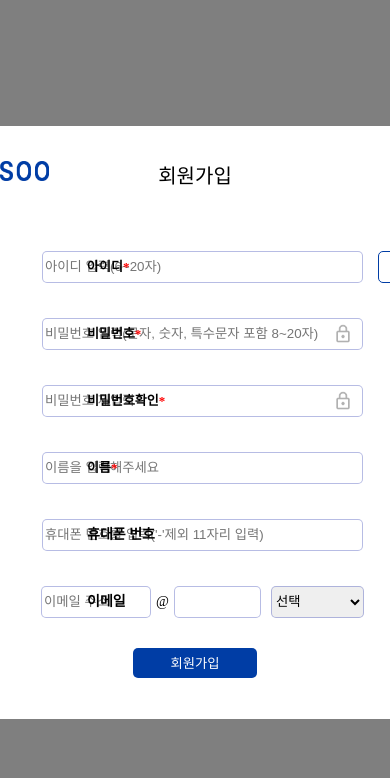
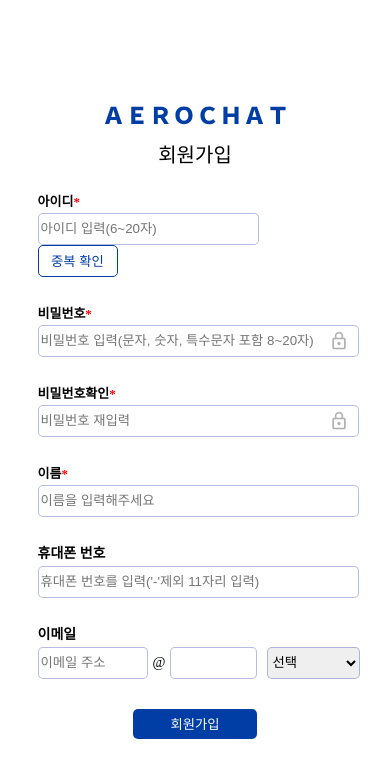
Before and after one commit to sooocong/llmchat-frontend, a React (Create React App) app: page /signup in a window 390 px wide. Shown: the top 778 px of the page. Built offline with nearby package versions, Linux system fonts and the light colour scheme; a web font is replaced by a local one.

Commit message:
feat: Implement responsive design     - 회원가입 컴포넌트 반응형 구현     - HTML DOM 접근 방식 변경

```diff
--- a/src/components/Signup/Signup.module.css
+++ b/src/components/Signup/Signup.module.css
@@ -51,7 +51,7 @@
   top: 40px;
 }
 
-.btn_close {
+/* .btn_close {
   width: 20px;
   height: 20px;
   color: #003da5;
@@ -65,7 +65,7 @@
   position: absolute;
   top: 26px;
   right: 32px;
-}
+} */
 
 .signup_detail {
   display: flex;
@@ -140,6 +140,11 @@
   cursor: pointer;
 }
 
+.email_section {
+  display: flex;
+  align-items: center;
+}
+
 .signup_email_input {
   width: 104px;
   height: 28px;
@@ -204,3 +209,81 @@
   margin-top: 5px;
   margin-bottom: 0px;
 }
+
+.mobile_logo {
+  display: none;
+}
+
+@media (max-width: 1279px) {
+  .modal {
+    background-color: white;
+  }
+
+  .signup_modal {
+    justify-content: center;
+  }
+
+  .mobile_logo {
+    display: inline-block;
+  }
+
+  .signup_title {
+    display: flex;
+    flex-direction: column;
+    align-items: center;
+  }
+
+  .fasoo_icon {
+    display: none;
+  }
+
+  .signup_title_txt {
+    position: inherit;
+    margin-top: 20px;
+  }
+
+  .signup_detail {
+    align-items: center;
+  }
+
+  .signup_id,
+  .signup_pw,
+  .signup_chkpw,
+  .signup_name,
+  .signup_phone,
+  .signup_email {
+    width: 315px;
+    flex-direction: column;
+    align-items: flex-start;
+    margin-top: 30px;
+    position: relative;
+  }
+
+  .signup_info1,
+  .signup_info2 {
+    position: static;
+    margin-bottom: 5px;
+  }
+
+  .signup_input,
+  .signup_id input,
+  .signup_pw_input,
+  .signup_email_input {
+    margin: 0px;
+  }
+
+  .signup_id input {
+    width: 215px;
+    margin-right: 20px;
+  }
+
+  .msg_section {
+    width: 315px;
+    position: relative;
+  }
+
+  .error_msg {
+    position: absolute;
+    left: 0;
+  }
+}
--- a/src/components/Signup/Signup.tsx
+++ b/src/components/Signup/Signup.tsx
@@ -1,18 +1,11 @@
-import React, { useCallback, useState } from 'react';
+import React, { useCallback, useRef, useState } from 'react';
 import styles from './Signup.module.css';
 import fasoo_icon from '../../assets/fasoo_icon.png';
 import axios from 'axios';
 import { useNavigate } from 'react-router-dom';
+import { ReactComponent as AerochatLogo } from '../../assets/aerochatLogo.svg';
 
-function Signup({
-  openLogin,
-  openSignup,
-  closeSignup,
-}: {
-  openLogin: () => void;
-  openSignup: boolean;
-  closeSignup: () => void;
-}) {
+function Signup() {
   const url = 'https://api.aero-chat.com';
   const [id, setId] = useState<string | null>('');
   const [pw, setPw] = useState<string | null>('');
@@ -25,6 +18,7 @@ function Signup({
   const [phone, setPhone] = useState<string | null>('');
   const [emailId, setEmailId] = useState<string | null>('');
   const [domain, setDomain] = useState<string | null>('');
+  const emailRef = useRef<any>(null);
   const navigate = useNavigate();
 
   const onChangeId = useCallback((e: React.ChangeEvent<HTMLInputElement>) => {
@@ -66,16 +60,13 @@ function Signup({
   );
 
   const setEmail = (e: { target: { value: string } }) => {
-    const emailTxt: HTMLInputElement = document.querySelector(
-      '#email_txt'
-    ) as HTMLInputElement;
     if (e.target.value !== 'write') {
-      emailTxt.value = e.target.value;
-      emailTxt.disabled = true;
+      emailRef.current.value = e.target.value;
+      emailRef.current.disabled = true;
       setDomain(e.target.value);
     } else {
-      emailTxt.value = '';
-      emailTxt.disabled = false;
+      emailRef.current.value = '';
+      emailRef.current.disabled = false;
     }
   };
 
@@ -124,20 +115,19 @@ function Signup({
   };
 
   return (
-    <div className={openSignup ? styles.modal : styles.closeModal}>
+    <div className={styles.modal}>
       <div className={styles.signup_modal}>
         <div className={styles.signup_top}>
           <img className={styles.fasoo_icon} src={fasoo_icon} alt="fasoo" />
           <div className={styles.signup_title}>
+            <AerochatLogo className={styles.mobile_logo} />
             <h1 className={styles.signup_title_txt}>회원가입</h1>
           </div>
-          <button className={styles.btn_close} onClick={closeSignup}>
-            X
-          </button>
         </div>
         <div className={styles.signup_detail}>
           <div className={styles.signup_id}>
             <h1 className={styles.signup_info1}>아이디</h1>
+            <div>
               <input
                 className={styles.signup_input}
                 required
@@ -148,6 +138,7 @@ function Signup({
               <button className={styles.btn_dup} onClick={chkDup}>
                 중복 확인
               </button>
+            </div>
           </div>
           <div className={styles.msg_section}>
             <p className={idError ? styles.error_msg : styles.error_msg_none}>
@@ -206,6 +197,8 @@ function Signup({
           </div>
           <div className={styles.signup_email}>
             <h1 className={styles.signup_info2}>이메일</h1>
+
+            <div className={styles.email_section}>
               <input
                 className={styles.signup_email_input}
                 type="text"
@@ -215,7 +208,7 @@ function Signup({
               <p className={styles.signup_email_symbol}>@</p>
               <input
                 className={styles.signup_email_box}
-              id="email_txt"
+                ref={emailRef}
                 type="text"
                 onChange={(e) => setDomain(e.target.value)}
               />
@@ -230,6 +223,12 @@ function Signup({
                 <option value="write">직접 입력</option>
               </select>
             </div>
+
+
+
+
+
+          </div>
           <div className={styles.btn_section}>
             <button className={styles.btn_signup} onClick={register}>
               회원가입
--- a/src/pages/SignupPage/SignupPage.tsx
+++ b/src/pages/SignupPage/SignupPage.tsx
@@ -4,15 +4,7 @@ import Signup from '../../components/Signup/Signup';
 
 const SignupPage = () => {
   return (
-    <Signup
-      openLogin={() => {
-        return;
-      }}
-      closeSignup={() => {
-        return;
-      }}
-      openSignup={true}
-    />
+    <Signup />
   );
 };
 
```
Lines whose indentation alone changed are shown as unchanged.
